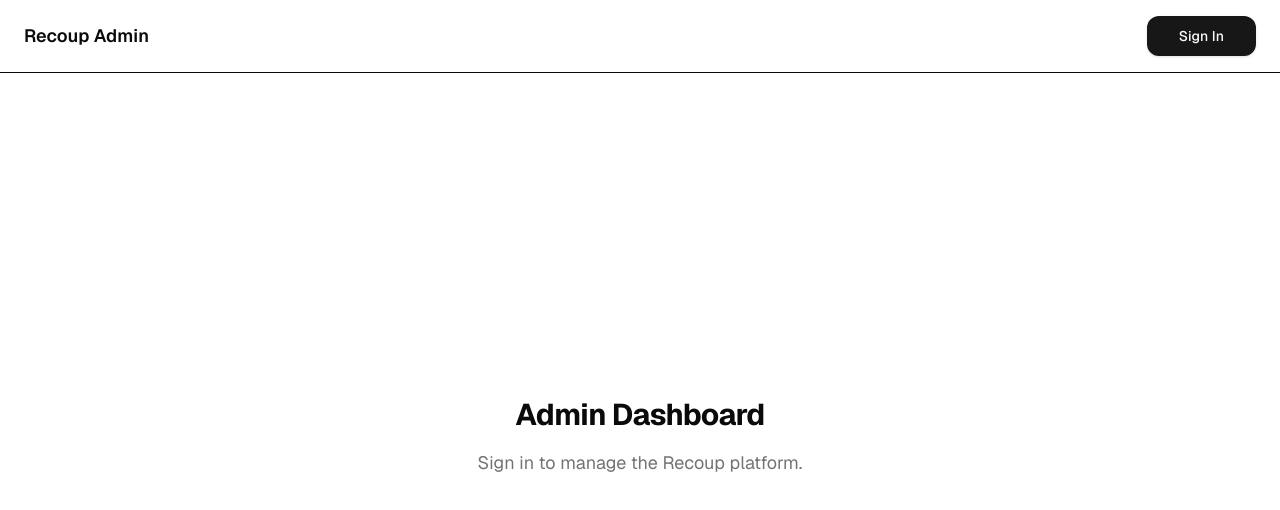
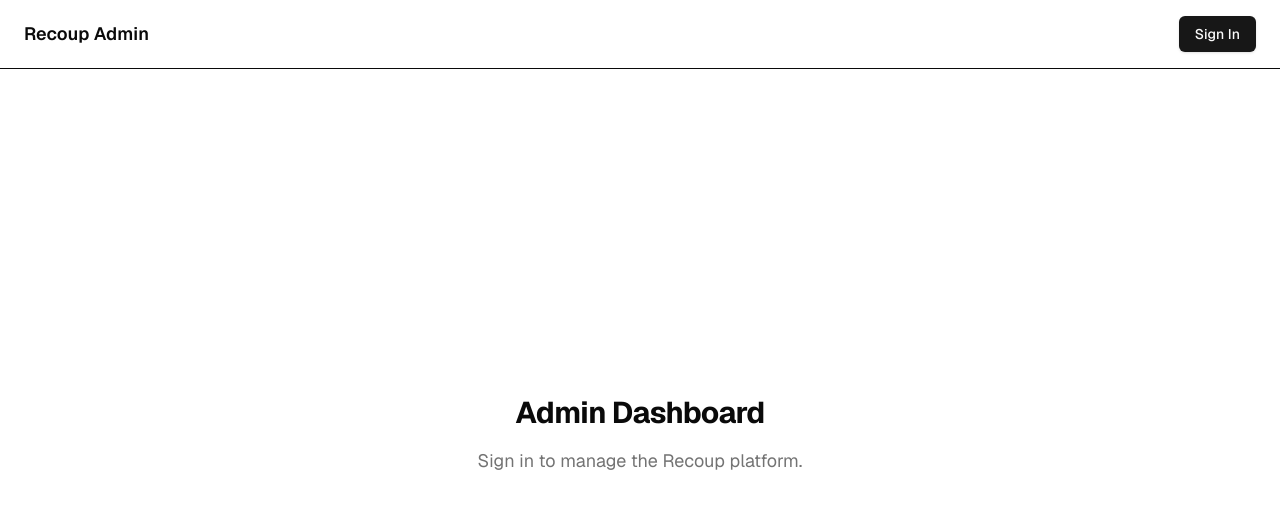
Before and after one commit to recoupable/admin, a Next.js app: page / in a window 1280 px wide. Shown: the top 510 px of the page. Built offline with nearby package versions, Linux system fonts and the light colour scheme; no server answers.

Commit message:
agent: address feedback

```diff
--- a/components/Login/LoginButton.tsx
+++ b/components/Login/LoginButton.tsx
@@ -1,6 +1,7 @@
 "use client";
 
 import { usePrivy } from "@privy-io/react-auth";
+import { Button } from "@/components/ui/button";
 import LoginButtonSkeleton from "./LoginButtonSkeleton";
 
 export default function LoginButton() {
@@ -16,22 +17,16 @@
         <span className="text-sm text-muted-foreground">
           {user?.email?.address ?? "Signed in"}
         </span>
-        <button
-          onClick={logout}
-          className="inline-flex items-center justify-center rounded-xl border border-input bg-background px-4 py-2 text-sm font-medium shadow-sm transition-colors hover:bg-accent hover:text-accent-foreground focus-visible:outline-none focus-visible:ring-1 focus-visible:ring-ring"
-        >
+        <Button variant="ghost" onClick={logout}>
           Sign Out
-        </button>
+        </Button>
       </div>
     );
   }
 
   return (
-    <button
-      onClick={login}
-      className="inline-flex items-center justify-center rounded-xl bg-primary px-8 py-2.5 text-sm font-medium text-primary-foreground shadow transition-colors hover:bg-primary/90 focus-visible:outline-none focus-visible:ring-1 focus-visible:ring-ring"
-    >
+    <Button onClick={login}>
       Sign In
-    </button>
+    </Button>
   );
 }
```
